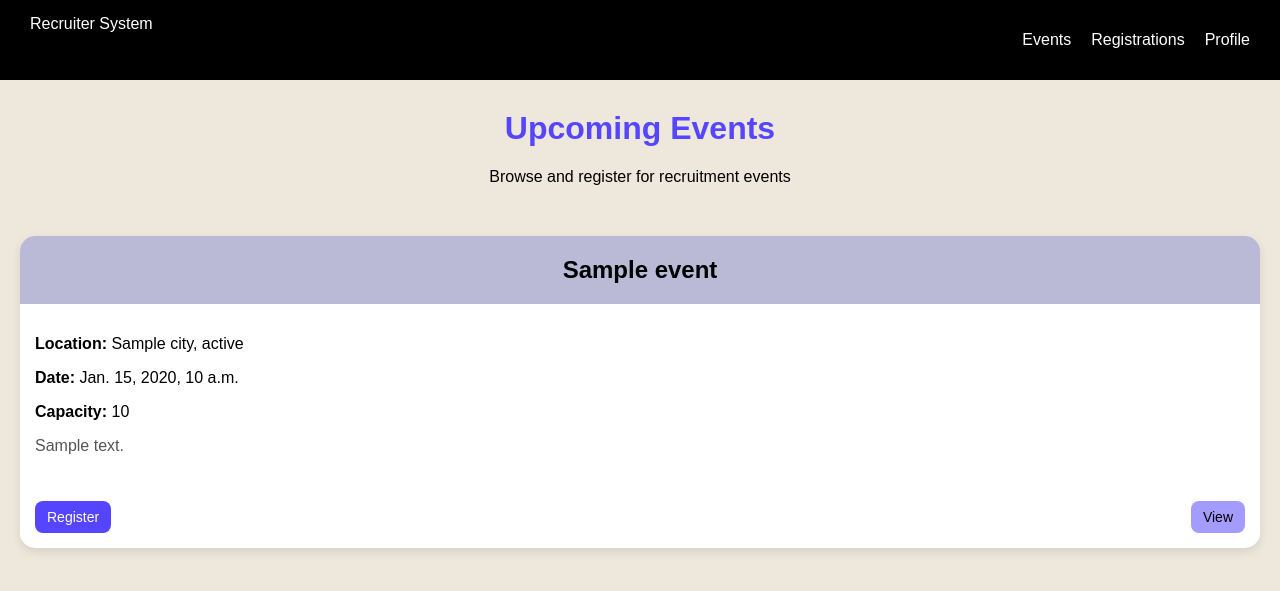
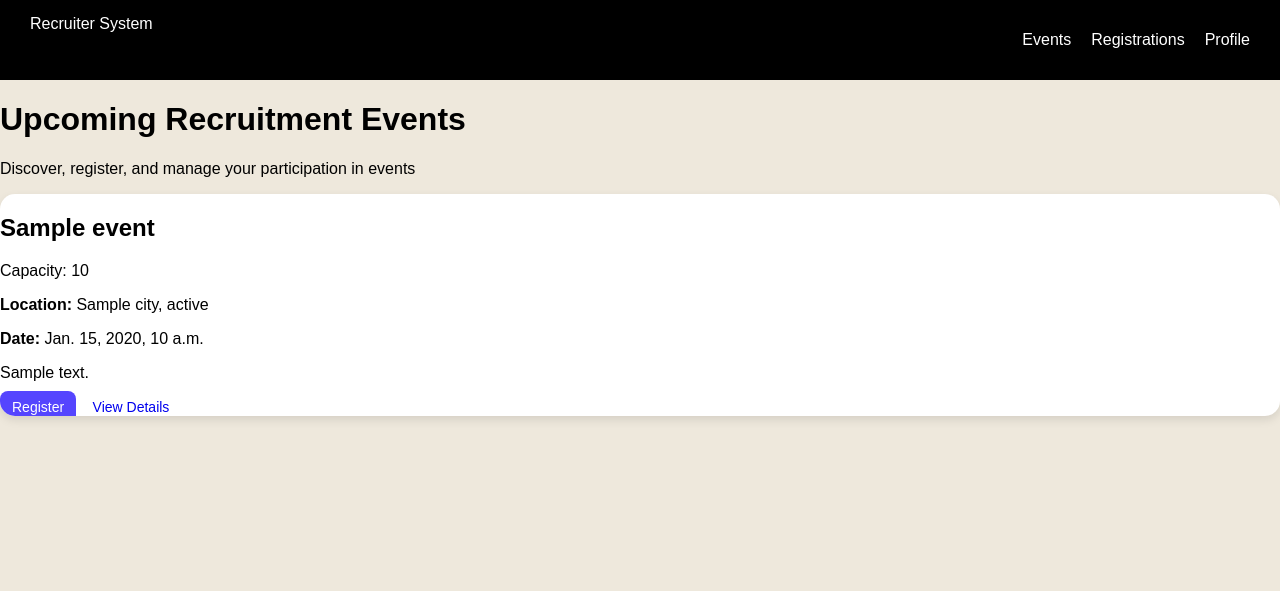
Before and after one commit to nancydej/RecruiterSystem, a Django app: template templates/home.html in a window 1280 px wide. Shown: the top 591 px of the page. Run offline with Django 5.2, Linux system fonts and the light colour scheme; the template is opened without the code that fills it: most values are stand-ins (such as "Sample title", 1, 10 or a date in 2020).

Commit message:
Updating html

```diff
--- a/RecruiterSystem/settings.py
+++ b/RecruiterSystem/settings.py
@@ -123,3 +123,7 @@ USE_TZ = True
 # https://docs.djangoproject.com/en/6.0/howto/static-files/
 
 STATIC_URL = 'static/'
+
+STATICFILES_DIRS = [
+    BASE_DIR / "static",
+]
--- a/templates/home.html
+++ b/templates/home.html
@@ -16,40 +16,40 @@
 
     <ul class="nav-links">
         <li><a href="/home/">Events</a></li>
-        <li><a href="/my-registrations/">Registrations</a></li>
+        <li><a href="/my_registrations/">Registrations</a></li>
         <li><a href="/profile/">Profile</a></li>
     </ul>
 </nav>
 
-<!-- PAGE TITLE -->
-<div class="page-title">
-    <h1>Upcoming Events</h1>
-    <p>Browse and register for recruitment events</p>
-</div>
+<!-- HERO SECTION -->
+<header class="hero">
+    <h1>Upcoming Recruitment Events</h1>
+    <p>Discover, register, and manage your participation in events</p>
+</header>
 
-<!-- EVENT CARDS -->
-<div class="event-container">
+<!-- EVENTS SECTION -->
+<section class="events-section">
+
+    {% if events %}
+        <div class="event-grid">
 
             {% for event in events %}
             <div class="event-card">
 
-        <!-- Banner -->
-        <div class="event-banner">
+                <div class="event-header">
                     <h2>{{ event.event_name }}</h2>
+                    <span class="capacity">Capacity: {{ event.capacity }}</span>
                 </div>
 
-        <!-- Details -->
-        <div class="event-info">
-            <p><strong>Location:</strong> {{ event.city }}, {{ event.state }}</p>
-            <p><strong>Date:</strong> {{ event.event_datetime }}</p>
-            <p><strong>Capacity:</strong> {{ event.capacity }}</p>
-            <p class="desc">{{ event.description }}</p>
+                <div class="event-body">
+                    <p><strong> Location:</strong> {{ event.city }}, {{ event.state }}</p>
+                    <p><strong> Date:</strong> {{ event.event_date }}</p>
+                    <p class="description">{{ event.description }}</p>
                 </div>
 
-        <!-- Actions -->
-        <div class="event-actions">
+                <div class="event-footer">
                     <a href="/register/{{ event.event_id }}/" class="btn register">Register</a>
-            <a href="/edit-event/{{ event.event_id }}/" class="btn edit">View</a>
+                    <a href="/event/{{ event.event_id }}/" class="btn view">View Details</a>
                 </div>
 
             </div>
@@ -57,5 +57,14 @@
 
         </div>
 
+    {% else %}
+        <div class="empty-state">
+            <h3>No events available right now</h3>
+            <p>Check back later for new recruitment opportunities.</p>
+        </div>
+    {% endif %}
+
+</section>
+
 </body>
 </html>
```
Lines whose indentation alone changed are shown as unchanged.
